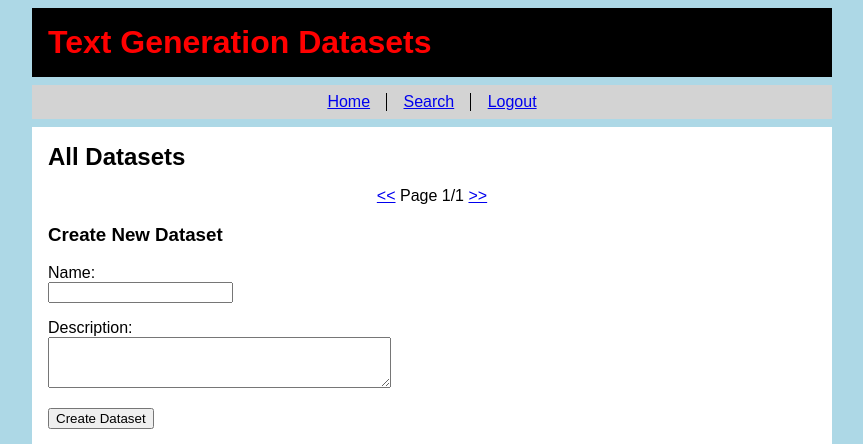
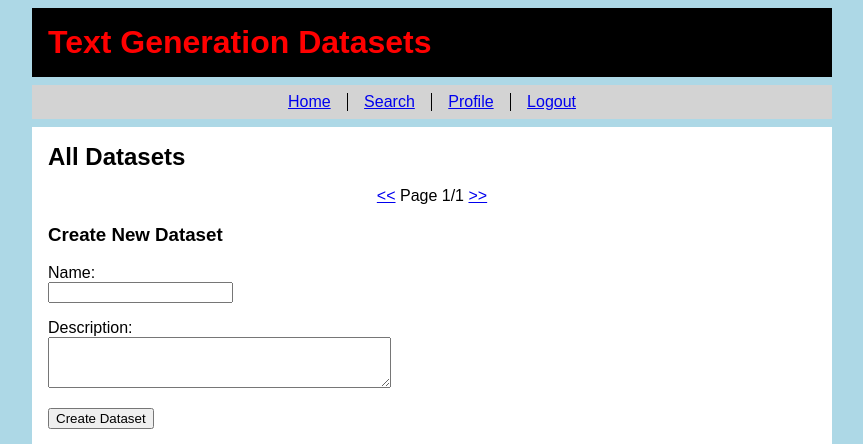
Before and after one commit to StefanBonney/text-generation-datasets-platform, a Flask app: page / in a window 1280 px wide. Shown: the top 444 px of the page, without its empty margins (208-1071 px from the left). Run offline with Flask 3, Linux system fonts and the light colour scheme; the visitor is signed in with stand-in values (Sample User, id 1); data comes from the database, SQL or seed files in the repository; data that the repository does not hold is empty.

Commit message:
fix: add navbar link to logged-in user's page

```diff
--- a/templates/layout.html
+++ b/templates/layout.html
@@ -20,6 +20,7 @@
         <li><a href="/">Home</a></li>
         <li><a href="/search">Search</a></li>
         {% if session.user_id %}
+        <li><a href="/user/{{ session.user_id }}">Profile</a></li>
         <li><a href="/logout">Logout</a></li>
         {% else %}
         <li><a href="/login">Login</a></li>
```
